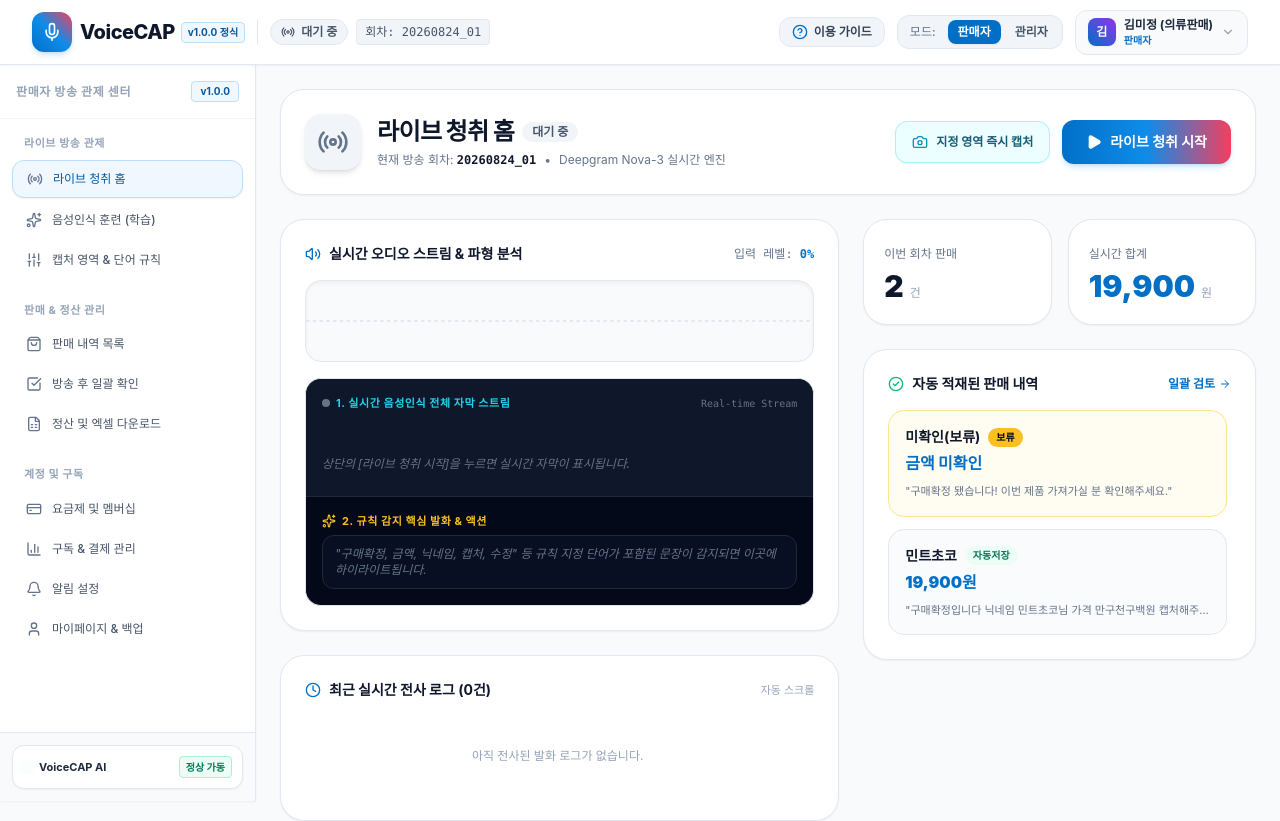
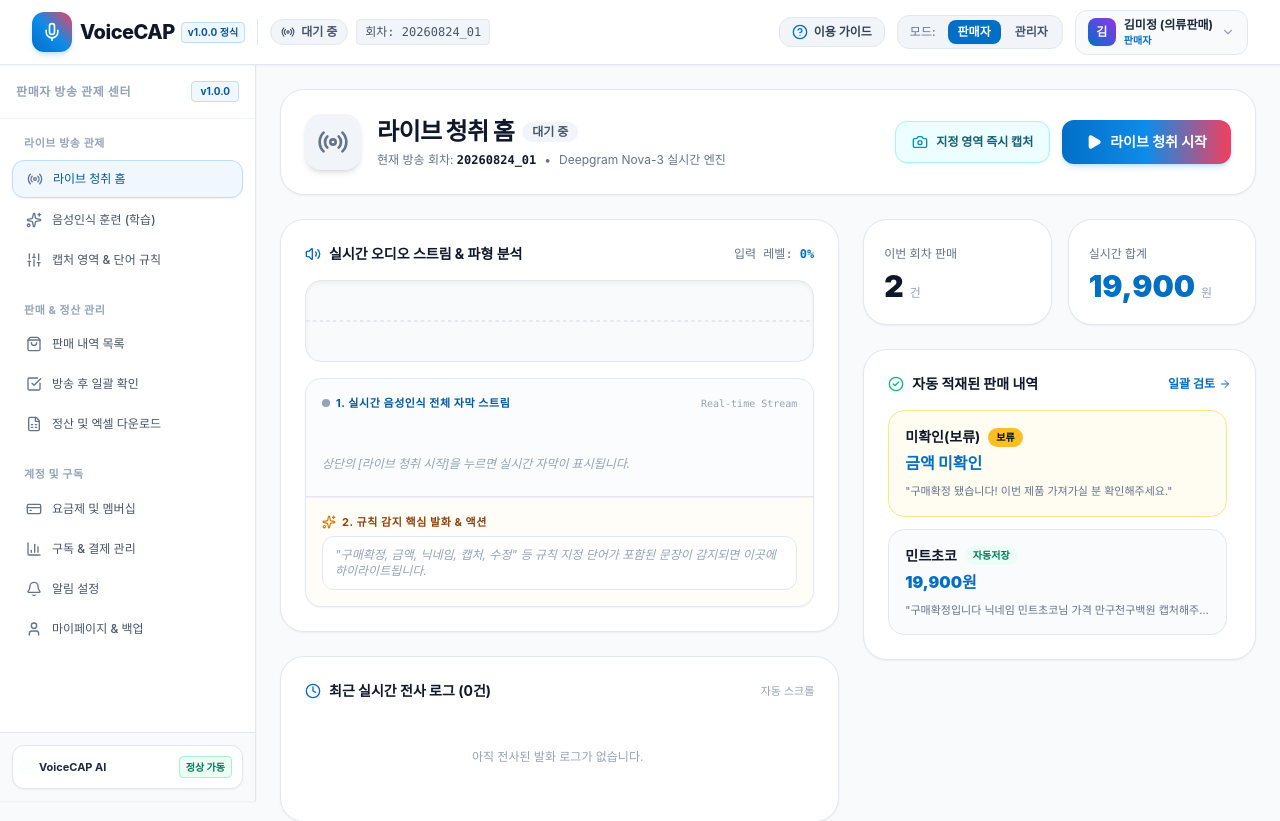
Before and after one commit to nettman001-hub/voice-pin-web, a React (Vite) app: page /live in a window 1280 px wide. Shown: the top 821 px of the page. Built offline with nearby package versions, Linux system fonts and the light colour scheme; a web font is replaced by a local one.

Commit message:
style: 실시간 STT 자막 박스를 눈이 편안하고 시인성 높은 화이트 밝은색 테마로 변경

```diff
--- a/src/pages/seller/LiveHomePage.tsx
+++ b/src/pages/seller/LiveHomePage.tsx
@@ -165,34 +165,34 @@ export const LiveHomePage: React.FC = () => {
 
             <AudioVisualizer waveform={waveform} audioLevel={audioLevel} isActive={isListening} />
 
-            {/* 실시간 STT 변환 자막 박스 (상/하단 2단 분할) */}
-            <div className="rounded-2xl border border-slate-200 overflow-hidden bg-slate-900 shadow-inner">
-              {/* [상단] 실시간 전체 인식 자막 스트림 (자동 스크롤 흘러가기) */}
-              <div className="p-4 bg-slate-900 border-b border-slate-800">
+            {/* 실시간 STT 변환 자막 박스 (상/하단 2단 분할 - 밝은색 화이트 테마) */}
+            <div className="rounded-2xl border border-slate-200 overflow-hidden bg-white shadow-sm">
+              {/* [상단] 실시간 전체 인식 자막 스트림 (밝은색 배경) */}
+              <div className="p-4 bg-slate-50/60 border-b border-slate-200">
                 <div className="flex items-center justify-between mb-2">
-                  <div className="text-[11px] font-bold text-cyan-400 uppercase tracking-wider flex items-center">
-                    <span className={`w-2 h-2 rounded-full mr-1.5 ${isListening ? 'bg-cyan-400 animate-ping' : 'bg-slate-500'}`}></span>
+                  <div className="text-[11px] font-bold text-brand-700 uppercase tracking-wider flex items-center">
+                    <span className={`w-2 h-2 rounded-full mr-1.5 ${isListening ? 'bg-emerald-500 animate-ping' : 'bg-slate-400'}`}></span>
                     <span>1. 실시간 음성인식 전체 자막 스트림</span>
                   </div>
-                  <span className="text-[10px] text-slate-500 font-mono">Real-time Stream</span>
+                  <span className="text-[10px] text-slate-400 font-mono">Real-time Stream</span>
                 </div>
 
-                <div className="max-h-[110px] min-h-[60px] overflow-y-auto space-y-1.5 pr-1 font-sans text-xs text-slate-300 flex flex-col justify-end">
+                <div className="max-h-[110px] min-h-[60px] overflow-y-auto space-y-1.5 pr-1 font-sans text-xs text-slate-800 flex flex-col justify-end">
                   {liveTranscriptFlow.length === 0 && !currentInterimTranscript ? (
-                    <div className="text-slate-500 text-xs italic py-2">
+                    <div className="text-slate-400 text-xs italic py-2">
                       {isListening ? '마이크로 말씀하시는 모든 발화가 실시간으로 흘러갑니다...' : '상단의 [라이브 청취 시작]을 누르면 실시간 자막이 표시됩니다.'}
                     </div>
                   ) : (
                     <>
                       {liveTranscriptFlow.slice(-6).map((flow) => (
-                        <div key={flow.id} className="leading-relaxed flex items-baseline space-x-2 text-slate-300">
-                          <span className="text-[10px] text-slate-600 font-mono flex-shrink-0">{flow.timestamp}</span>
+                        <div key={flow.id} className="leading-relaxed flex items-baseline space-x-2 text-slate-700 font-medium">
+                          <span className="text-[10px] text-slate-400 font-mono flex-shrink-0">{flow.timestamp}</span>
                           <span>{flow.text}</span>
                         </div>
                       ))}
                       {currentInterimTranscript && (
-                        <div className="leading-relaxed flex items-baseline space-x-2 text-cyan-300 font-semibold animate-pulse">
-                          <span className="text-[10px] text-cyan-600 font-mono flex-shrink-0">듣는 중...</span>
+                        <div className="leading-relaxed flex items-baseline space-x-2 text-brand-600 font-bold animate-pulse">
+                          <span className="text-[10px] text-brand-400 font-mono flex-shrink-0">듣는 중...</span>
                           <span>{currentInterimTranscript}</span>
                         </div>
                       )}
@@ -201,38 +201,38 @@ export const LiveHomePage: React.FC = () => {
                 </div>
               </div>
 
-              {/* [하단] 규칙 지정된 문장 & 액션 하이라이트 박스 */}
-              <div className="p-4 bg-slate-950/80">
+              {/* [하단] 규칙 지정된 문장 & 액션 하이라이트 박스 (밝은색 배경) */}
+              <div className="p-4 bg-amber-50/40 border-t border-amber-100">
                 <div className="flex items-center justify-between mb-1.5">
-                  <div className="text-[11px] font-bold text-amber-400 uppercase tracking-wider flex items-center space-x-1.5">
-                    <Sparkles className="w-3.5 h-3.5 text-amber-400" />
+                  <div className="text-[11px] font-bold text-amber-800 uppercase tracking-wider flex items-center space-x-1.5">
+                    <Sparkles className="w-3.5 h-3.5 text-amber-600" />
                     <span>2. 규칙 감지 핵심 발화 & 액션</span>
                   </div>
                   {lastMatchedRuleItem && (
-                    <span className="text-[10px] text-slate-500 font-mono">{lastMatchedRuleItem.timestamp}</span>
+                    <span className="text-[10px] text-slate-400 font-mono">{lastMatchedRuleItem.timestamp}</span>
                   )}
                 </div>
 
                 {lastMatchedRuleItem ? (
-                  <div className="p-3 rounded-xl bg-slate-900 border border-amber-500/30 space-y-2">
+                  <div className="p-3 rounded-xl bg-white border border-amber-200 shadow-sm space-y-2">
                     <div className="flex items-center justify-between gap-2 flex-wrap">
                       <div className="flex items-center space-x-1.5 flex-wrap gap-1">
                         {lastMatchedRuleItem.matchedKeywords.map((kw, idx) => (
-                          <span key={idx} className="px-2 py-0.5 rounded-md bg-amber-500/20 text-amber-300 font-black text-[10px] border border-amber-500/40">
+                          <span key={idx} className="px-2 py-0.5 rounded-md bg-amber-100 text-amber-900 font-bold text-[10px] border border-amber-300">
                             #{kw}
                           </span>
                         ))}
                       </div>
-                      <span className="px-2.5 py-0.5 rounded-full bg-brand-500/20 text-brand-300 border border-brand-500/30 text-[10px] font-bold">
+                      <span className="px-2.5 py-0.5 rounded-full bg-brand-50 text-brand-700 border border-brand-200 text-[10px] font-bold">
                         {lastMatchedRuleItem.action}
                       </span>
                     </div>
-                    <p className="text-sm font-black text-white tracking-tight leading-snug">
+                    <p className="text-sm font-black text-slate-900 tracking-tight leading-snug">
                       "{lastMatchedRuleItem.text}"
                     </p>
                   </div>
                 ) : (
-                  <div className="py-2.5 px-3 rounded-xl bg-slate-900/50 border border-slate-800 text-xs text-slate-500 italic">
+                  <div className="py-2.5 px-3 rounded-xl bg-white border border-slate-200 text-xs text-slate-400 italic">
                     "구매확정, 금액, 닉네임, 캡처, 수정" 등 규칙 지정 단어가 포함된 문장이 감지되면 이곳에 하이라이트됩니다.
                   </div>
                 )}
```
